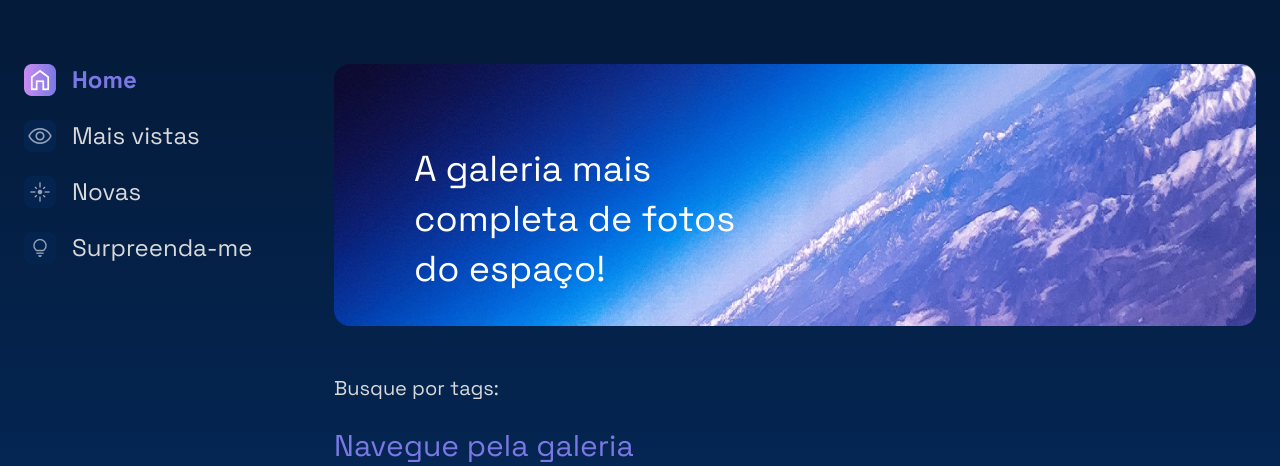
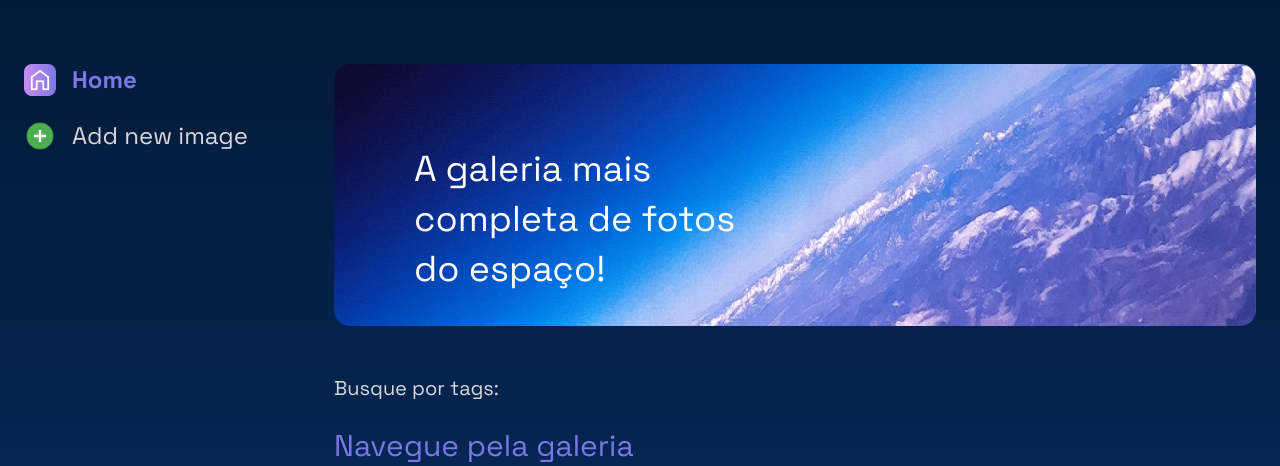
Before and after one commit to emidiovaleretto/alura-space, a Django app: page / in a window 1280 px wide. Shown: the part 114-580 px from the top of the page. Run offline with Django 5.2, Linux system fonts and the light colour scheme; the visitor is signed in with stand-in values (Sample User, id 1); data that the repository does not hold is empty; style sheets or scripts are compiled from the project's sources; some libraries are stand-ins or nearby versions.

Commit message:
chore: add a link to add a new image

```diff
--- a/templates/partials/_navigation.html
+++ b/templates/partials/_navigation.html
@@ -3,8 +3,6 @@
 <aside class="menu-lateral">
     <nav class="menu-lateral__navegacao">
         <a href="{% url 'index' %}"><img src="{% static 'img/Home - ativo.png' %}"> Home</a>
-        <a href="#"><img src="{% static 'img/Mais vistas - inativo.png' %}"> Mais vistas</a>
-        <a href="#"><img src="{% static 'img/Novas - inativo.png' %}"> Novas</a>
-        <a href="#"><img src="{% static 'img/Surpreenda-me - inativo.png' %}"> Surpreenda-me</a>
+        <a href="{% url 'add' %}"><img src="{% static 'img/add_icon.png' %}" class="busca__icone"> Add new image</a>
     </nav>
 </aside>
```
Also changed, not shown: theme/static/img/add_icon.png (added).
